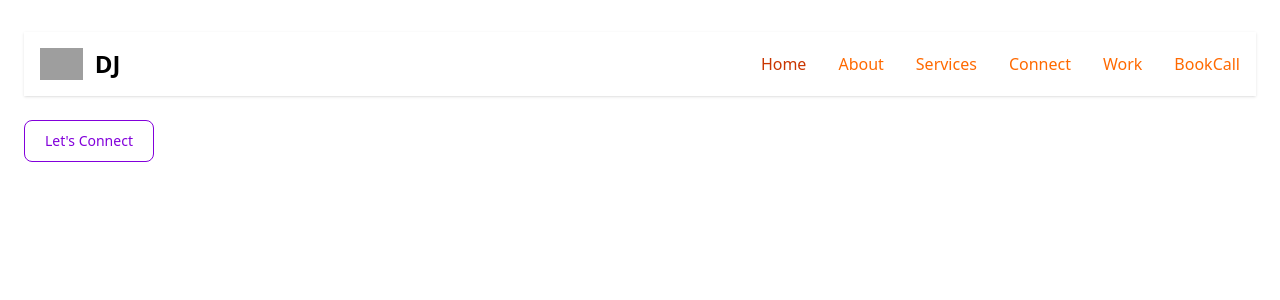
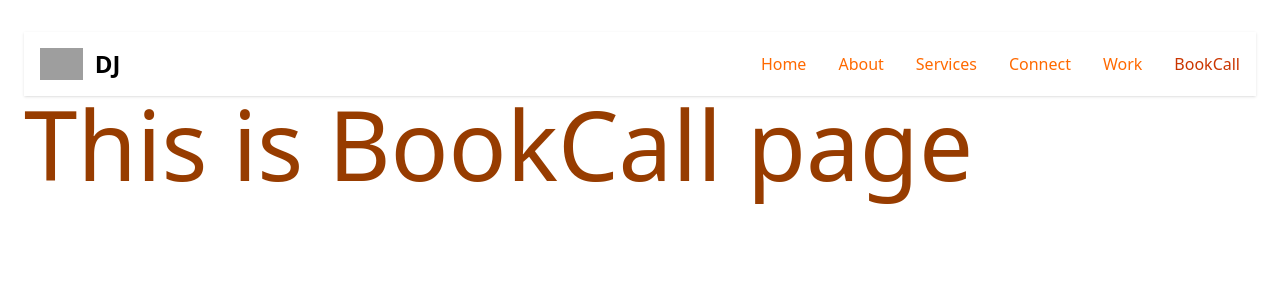
Before and after one commit to dhirendraj-cmd/dhirendraj, a React (Vite) app: page /book in a window 1280 px wide. Shown: the top 300 px of the page. Built offline with nearby package versions, Linux system fonts and the light colour scheme; grey boxes are pictures that could not be loaded.

Commit message:
added routing n solved toggle issue

```diff
--- a/src/App.jsx
+++ b/src/App.jsx
@@ -1,14 +1,28 @@
 import { useState } from 'react'
-// import './App.css'
+import { BrowserRouter, Routes, Route, Link, Outlet } from 'react-router'
 import Main from './components/Main'
 import Header from './components/Header'
+import About from './components/About'
+import Services from './components/Services'
+import Connect from './components/Connect'
+import Work from './components/Work'
+import BookCall from './components/BookCall'
 
 function App() {
 
   return (
       <div className='max-w-full h-screen dark:bg-gray-900 px-6 py-8 ring shadow-xl ring-gray-900/5'>
-        <Header />
-        <Main />
+        <BrowserRouter>
+          <Header />
+          <Routes>
+              <Route path='/' element={<Main />} />
+              <Route path='/about' element={<About />} />
+              <Route path='/services' element={<Services />} />
+              <Route path='/connect' element={<Connect />} />
+              <Route path='/work' element={<Work />} />
+              <Route path='/book' element={<BookCall />} />
+          </Routes>
+        </BrowserRouter>
       </div>
   )
 }
--- a/src/components/About.jsx
+++ b/src/components/About.jsx
@@ -1,7 +1,7 @@
 function About() {
     return (
         <div>
-            <p>This is about page</p>
+            <p className="text-8xl text-amber-800">This is about page</p>
         </div>
     )
 }
--- a/src/components/BookCall.jsx
+++ b/src/components/BookCall.jsx
@@ -1,7 +1,7 @@
 function BookCall() {
     return (
         <div>
-            <p>This is BookCall page</p>
+            <p className="text-8xl text-amber-800">This is BookCall page</p>
         </div>
     )
 }
--- a/src/components/Connect.jsx
+++ b/src/components/Connect.jsx
@@ -1,7 +1,7 @@
 function Connect() {
     return (
         <div>
-            <p>This is Connect page</p>
+            <p className="text-8xl text-amber-800">This is Connect page</p>
         </div>
     )
 }
--- a/src/components/Header.jsx
+++ b/src/components/Header.jsx
@@ -1,48 +1,155 @@
-import React from "react";
+import React, { useState } from 'react';
+import { NavLink } from 'react-router'; // Correct import
 
+export default function Header() {
+  const [isMenuOpen, setIsMenuOpen] = useState(false);
 
-export default function Header(){
+  const toggleMenu = () => {
+    setIsMenuOpen(!isMenuOpen);
+  };
+
   return (
-        <header  className="shadow sticky z-50 top-0">
-
+    <header className="shadow sticky z-50 top-0">
       <nav className="bg-white border-gray-200 dark:bg-gray-900">
         <div className="max-w-screen-xl flex flex-wrap items-center justify-between mx-auto p-4">
-                    <a href="#" className="flex items-center space-x-3 rtl:space-x-reverse">
-                        <img src="https://flowbite.com/docs/images/logo.svg" className="h-8" alt="Flowbite Logo" />
-                        <span className="self-center text-2xl font-semibold whitespace-nowrap dark:text-white">DJ</span>
-                    </a>
-                    <button data-collapse-toggle="navbar-default" type="button" className="inline-flex items-center p-2 w-10 h-10 justify-center text-sm text-gray-500 rounded-lg md:hidden hover:bg-gray-100 focus:outline-none focus:ring-2 focus:ring-gray-200 dark:text-gray-400 dark:hover:bg-gray-700 dark:focus:ring-gray-600" aria-controls="navbar-default" aria-expanded="false">
+          {/* Brand/Logo */}
+          <NavLink to="/" className="flex items-center space-x-3 rtl:space-x-reverse">
+            <img
+              src="https://alexharkness.com/wp-content/uploads/2020/06/logo-2.png"
+              className="h-8"
+              alt="DJ"
+            />
+            <span className="self-center text-2xl font-semibold whitespace-nowrap dark:text-white">
+              DJ
+            </span>
+          </NavLink>
+
+          {/* Hamburger Button */}
+          <button
+            type="button"
+            className="inline-flex items-center p-2 w-10 h-10 justify-center text-sm text-gray-500 rounded-lg md:hidden hover:bg-gray-100 focus:outline-none focus:ring-2 focus:ring-gray-200 dark:text-gray-400 dark:hover:bg-gray-700 dark:focus:ring-gray-600"
+            onClick={toggleMenu}
+            aria-expanded={isMenuOpen}
+          >
             <span className="sr-only">Open main menu</span>
-                        <svg className="w-5 h-5" aria-hidden="true" xmlns="http://www.w3.org/2000/svg" fill="none" viewBox="0 0 17 14">
-                            <path stroke="currentColor" stroke-linecap="round" stroke-linejoin="round" stroke-width="2" d="M1 1h15M1 7h15M1 13h15"/>
+            <svg
+              className="w-5 h-5"
+              aria-hidden="true"
+              xmlns="http://www.w3.org/2000/svg"
+              fill="none"
+              viewBox="0 0 17 14"
+            >
+              <path
+                stroke="currentColor"
+                strokeLinecap="round"
+                strokeLinejoin="round"
+                strokeWidth="2"
+                d="M1 1h15M1 7h15M1 13h15"
+              />
             </svg>
           </button>
-                    <div className="hidden w-full md:block md:w-auto" id="navbar-default">
+
+          {/* Nav Links */}
+          <div
+            className={`w-full md:block md:w-auto ${isMenuOpen ? 'block' : 'hidden'}`}
+            id="navbar-default"
+          >
             <ul className="font-medium flex flex-col p-4 md:p-0 mt-4 border border-gray-100 rounded-lg bg-gray-50 md:flex-row md:space-x-8 rtl:space-x-reverse md:mt-0 md:border-0 md:bg-white dark:bg-gray-800 md:dark:bg-gray-900 dark:border-gray-700">
               <li>
-                        <a href="#" className="block py-2 px-3 text-orange bg-blue-700 rounded-sm md:bg-transparent md:text-orange-700 md:p-0 dark:text-white md:dark:text-orange-500" aria-current="page">Home</a>
+                <NavLink
+                  to="/"
+                  end
+                  className={({ isActive }) =>
+                    `block py-2 px-3 rounded-sm md:p-0 ${
+                      isActive
+                        ? 'text-orange-700 bg-blue-700 md:bg-transparent md:dark:text-orange-500'
+                        : 'text-orange-500 hover:bg-orange-100 md:hover:bg-transparent md:hover:text-orange-700 dark:text-orange md:dark:hover:text-orange-500 dark:hover:bg-orange-700 dark:hover:text-white md:dark:hover:bg-transparent'
+                    }`
+                  }
+                  onClick={() => setIsMenuOpen(false)} // Close menu on click
+                >
+                  Home
+                </NavLink>
               </li>
               <li>
-                        <a href="#" className="block py-2 px-3 text-orange-500 rounded-sm hover:bg-orange-100 md:hover:bg-transparent md:border-0 md:hover:text-orange-700 md:p-0 dark:text-orange md:dark:hover:text-orange-500 dark:hover:bg-orange-700 dark:hover:text-white md:dark:hover:bg-transparent">About</a>
+                <NavLink
+                  to="/about"
+                  className={({ isActive }) =>
+                    `block py-2 px-3 rounded-sm md:p-0 ${
+                      isActive
+                        ? 'text-orange-700 bg-blue-700 md:bg-transparent md:dark:text-orange-500'
+                        : 'text-orange-500 hover:bg-orange-100 md:hover:bg-transparent md:hover:text-orange-700 dark:text-orange md:dark:hover:text-orange-500 dark:hover:bg-orange-700 dark:hover:text-white md:dark:hover:bg-transparent'
+                    }`
+                  }
+                  onClick={() => setIsMenuOpen(false)}
+                >
+                  About
+                </NavLink>
               </li>
               <li>
-                        <a href="#" className="block py-2 px-3 text-orange-500 rounded-sm hover:bg-orange-100 md:hover:bg-transparent md:border-0 md:hover:text-orange-700 md:p-0 dark:text-orange md:dark:hover:text-orange-500 dark:hover:bg-orange-700 dark:hover:text-white md:dark:hover:bg-transparent">Services</a>
+                <NavLink
+                  to="/services"
+                  className={({ isActive }) =>
+                    `block py-2 px-3 rounded-sm md:p-0 ${
+                      isActive
+                        ? 'text-orange-700 bg-blue-700 md:bg-transparent md:dark:text-orange-500'
+                        : 'text-orange-500 hover:bg-orange-100 md:hover:bg-transparent md:hover:text-orange-700 dark:text-orange md:dark:hover:text-orange-500 dark:hover:bg-orange-700 dark:hover:text-white md:dark:hover:bg-transparent'
+                    }`
+                  }
+                  onClick={() => setIsMenuOpen(false)}
+                >
+                  Services
+                </NavLink>
               </li>
               <li>
-                        <a href="#" className="block py-2 px-3 text-orange-500 rounded-sm hover:bg-orange-100 md:hover:bg-transparent md:border-0 md:hover:text-orange-700 md:p-0 dark:text-orange md:dark:hover:text-orange-500 dark:hover:bg-orange-700 dark:hover:text-white md:dark:hover:bg-transparent">Connect</a>
+                <NavLink
+                  to="/connect"
+                  className={({ isActive }) =>
+                    `block py-2 px-3 rounded-sm md:p-0 ${
+                      isActive
+                        ? 'text-orange-700 bg-blue-700 md:bg-transparent md:dark:text-orange-500'
+                        : 'text-orange-500 hover:bg-orange-100 md:hover:bg-transparent md:hover:text-orange-700 dark:text-orange md:dark:hover:text-orange-500 dark:hover:bg-orange-700 dark:hover:text-white md:dark:hover:bg-transparent'
+                    }`
+                  }
+                  onClick={() => setIsMenuOpen(false)}
+                >
+                  Connect
+                </NavLink>
               </li>
               <li>
-                        <a href="#" className="block py-2 px-3 text-orange-500 rounded-sm hover:bg-orange-100 md:hover:bg-transparent md:border-0 md:hover:text-orange-700 md:p-0 dark:text-orange md:dark:hover:text-orange-500 dark:hover:bg-orange-700 dark:hover:text-white md:dark:hover:bg-transparent">Work</a>
+                <NavLink
+                  to="/work"
+                  className={({ isActive }) =>
+                    `block py-2 px-3 rounded-sm md:p-0 ${
+                      isActive
+                        ? 'text-orange-700 bg-blue-700 md:bg-transparent md:dark:text-orange-500'
+                        : 'text-orange-500 hover:bg-orange-100 md:hover:bg-transparent md:hover:text-orange-700 dark:text-orange md:dark:hover:text-orange-500 dark:hover:bg-orange-700 dark:hover:text-white md:dark:hover:bg-transparent'
+                    }`
+                  }
+                  onClick={() => setIsMenuOpen(false)}
+                >
+                  Work
+                </NavLink>
               </li>
               <li>
-                        <a href="#" className="block py-2 px-3 text-orange-500 rounded-sm hover:bg-orange-100 md:hover:bg-transparent md:border-0 md:hover:text-orange-700 md:p-0 dark:text-orange md:dark:hover:text-orange-500 dark:hover:bg-orange-700 dark:hover:text-white md:dark:hover:bg-transparent">BookCall</a>
+                <NavLink
+                  to="/book"
+                  className={({ isActive }) =>
+                    `block py-2 px-3 rounded-sm md:p-0 ${
+                      isActive
+                        ? 'text-orange-700 bg-blue-700 md:bg-transparent md:dark:text-orange-500'
+                        : 'text-orange-500 hover:bg-orange-100 md:hover:bg-transparent md:hover:text-orange-700 dark:text-orange md:dark:hover:text-orange-500 dark:hover:bg-orange-700 dark:hover:text-white md:dark:hover:bg-transparent'
+                    }`
+                  }
+                  onClick={() => setIsMenuOpen(false)}
+                >
+                  BookCall
+                </NavLink>
               </li>
             </ul>
           </div>
         </div>
       </nav>
-
-
     </header>
-    )
+  );
 }
--- a/src/components/Services.jsx
+++ b/src/components/Services.jsx
@@ -1,7 +1,7 @@
 function Services() {
     return (
         <div>
-            <p>This is Services page</p>
+            <p className="text-8xl text-amber-800">This is Services page</p>
         </div>
     )
 }
--- a/src/components/Work.jsx
+++ b/src/components/Work.jsx
@@ -1,7 +1,7 @@
 function Work() {
     return (
         <div>
-            <p>This is Work page</p>
+            <p className="text-8xl text-amber-800">This is Work page</p>
         </div>
     )
 }
```
Lines whose indentation alone changed are shown as unchanged.
